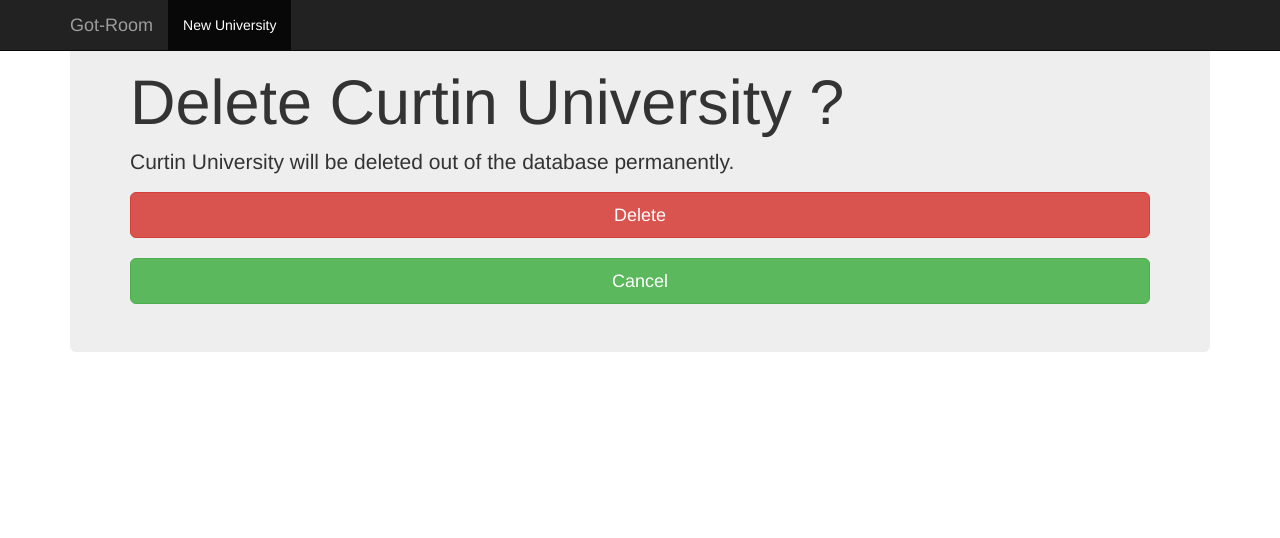
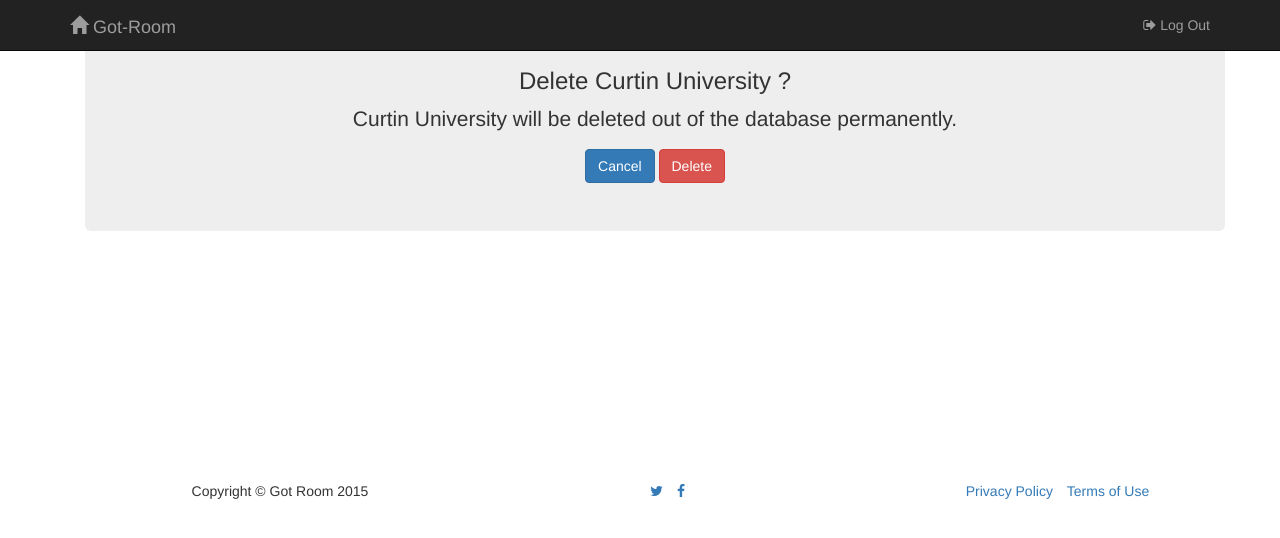
Before and after one commit to CruzanCaramele/FlaskApp, a Flask app: page /university/1/delete/ in a window 1280 px wide. Shown: the top 538 px of the page. Run offline with Flask 2, Linux system fonts and the light colour scheme; a user stored in the database is signed in; some libraries are stand-ins or nearby versions.

Commit message:
Make buttons uniform on all pages

```diff
--- a/templates/deleteuni.html
+++ b/templates/deleteuni.html
@@ -1,49 +1,57 @@
-<!DOCTYPE html>
-<html lang="en">
-<head>
-	<meta charset="utf-8">
-	<meta http-equiv="X-UA-Compatible" content="IE=edge">
-	<meta name="viewport" content="width=device-width, initial-scale=1">
-	<meta name="description" content="off-campus rooms for rent near popular universities in malaysia">
-	<meta name="author" content="Hamza Yahaya">
-	<title>Got-Room</title>
+{% extends "universities.html" %}
+{% block navcontent %}
+				<ul class="nav navbar-nav navbar-right">
+					<li class=""><a href="{{url_for('gdisconnect')}}">
+								<i class="fa fa-sign-out"></i>
+							Log Out
+							</a>
+					</li>
+				</ul>
+{% endblock %}
+{% block content%}
 
-	<!-- Bootstrap -->
-	<link rel="stylesheet" href="//maxcdn.bootstrapcdn.com/font-awesome/4.3.0/css/font-awesome.min.css">
-	<link rel="stylesheet" href="https://maxcdn.bootstrapcdn.com/bootstrap/3.3.2/css/bootstrap.min.css">
-</head>
-<body>
-	<div class="navbar navbar-inverse navbar-fixed-top" role="navigation">
-		<div class="container">
-			<div class="navbar-header">
-				<button type="button" class="navbar-toggle" data-toggle="collapse" data-target=".navbar-collapse">
-					<span class="sr-only">Toggle navigation</span>
-					<span class="icon-bar"></span>
-					<span class="icon-bar"></span>
-					<span class="icon-bar"></span>
-				</button>
-				<a class="navbar-brand" href="{{url_for('showUniversities')}}">Got-Room</a>
-			</div><!--navbar-header-->
-			<div class="collapse navbar-collapse">
-				<ul class="nav navbar-nav">
-					<li class="active"><a href="{{url_for('newUniversity')}}">New University</a></li>
-				</ul>
-			</div><!--collapse navbar-collapse-->
-		</div>
-	</div><!--navbar-->
     <div class="container">
 
-      <div class="jumbotron">
-        <h1>Delete {{university.name}} ?</h1>
+      <div class="jumbotron text-center">
+        <h3>Delete {{university.name}} ?</h3>
         <p class="lead">{{university.name}} will be deleted out of the database permanently.</p>
 	<form action="{{url_for('deleteUniversity', university_id=university.id)}}" method="POST">
+		<a type="button" href="{{url_for('showUniversities')}}" class="btn btn-primary">Cancel</a>
+		<a type="button">
+			<input type="submit" class="btn btn-primary btn-danger" value="Delete">
+		</a>
+	</form>
 
-		<input class="btn btn-default btn-lg btn-block btn-danger" type="submit" value="Delete">
-	</form>
-	</br>
-		<a href="{{url_for('showUniversities')}}" class="btn btn-default btn-lg btn-block btn-success" type="submit" value="Cancel">Cancel</a>
+
 
       </div><!--jumbotron-->
 
-</body>
-</html>
+{% endblock %}
+{% block footer %}
+<br>
+<div class="container footer-login">
+            <div class="row text-center">
+                <div class="col-md-4">
+                    <span class="copyright">Copyright &copy; Got Room 2015</span>
+                </div>
+                <div class="col-md-4">
+                    <ul class="list-inline social-buttons">
+                        <li><a href="https://twitter.com/Got_Room" target="_blank"><i class="fa fa-twitter"></i></a>
+                        </li>
+                        <li><a href="https://www.facebook.com/gotRoompage/timeline" target="_blank"><i class="fa fa-facebook"></i></a>
+                        </li>
+
+                    </ul>
+                </div>
+                <div class="col-md-4">
+                    <ul class="list-inline quicklinks">
+                        <li><a href="#">Privacy Policy</a>
+                        </li>
+                        <li><a href="#">Terms of Use</a>
+                        </li>
+                    </ul>
+                </div>
+            </div>
+        </div>
+</div>
+{% endblock %}
--- a/templates/universities.html
+++ b/templates/universities.html
@@ -80,7 +80,7 @@
 			</br>
 			</br>
 			<a type="button" href="{{url_for('editUniversity', university_id=university.id)}}"class="btn btn-primary">Edit</a>
-			<a type="button" href="{{url_for('deleteUniversity', university_id=university.id)}}" class="btn btn-primary">Delete</a>
+			<a type="button" href="{{url_for('deleteUniversity', university_id=university.id)}}" class="btn btn-primary btn-danger">Delete</a>
 			<hr>
 			</br>
 			</br>
```
